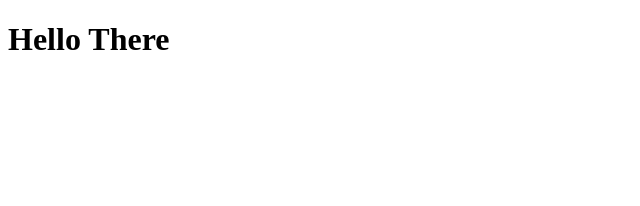
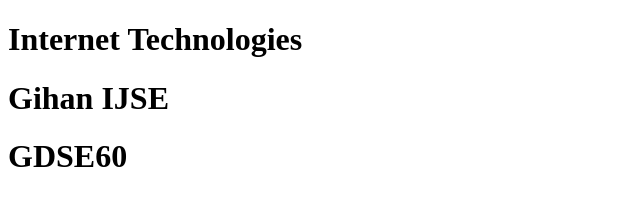
Before and after one commit to Gihan42/My-Poertfoliyo, a plain HTML site: page index.html in a window 1280 px wide. Shown: the whole page, without its empty margins (0-640 px from the left). Drawn offline with Linux system fonts and the light colour scheme.

Commit message:
3rd commit

```diff
--- a/index.html
+++ b/index.html
@@ -5,6 +5,9 @@
     <title>Title</title>
 </head>
 <body>
-<h1>Hello There</h1>
+<h1>Internet Technologies</h1>
+<h1>Gihan IJSE </h1>
+<h1>GDSE60 </h1>
+
 </body>
 </html>
```
